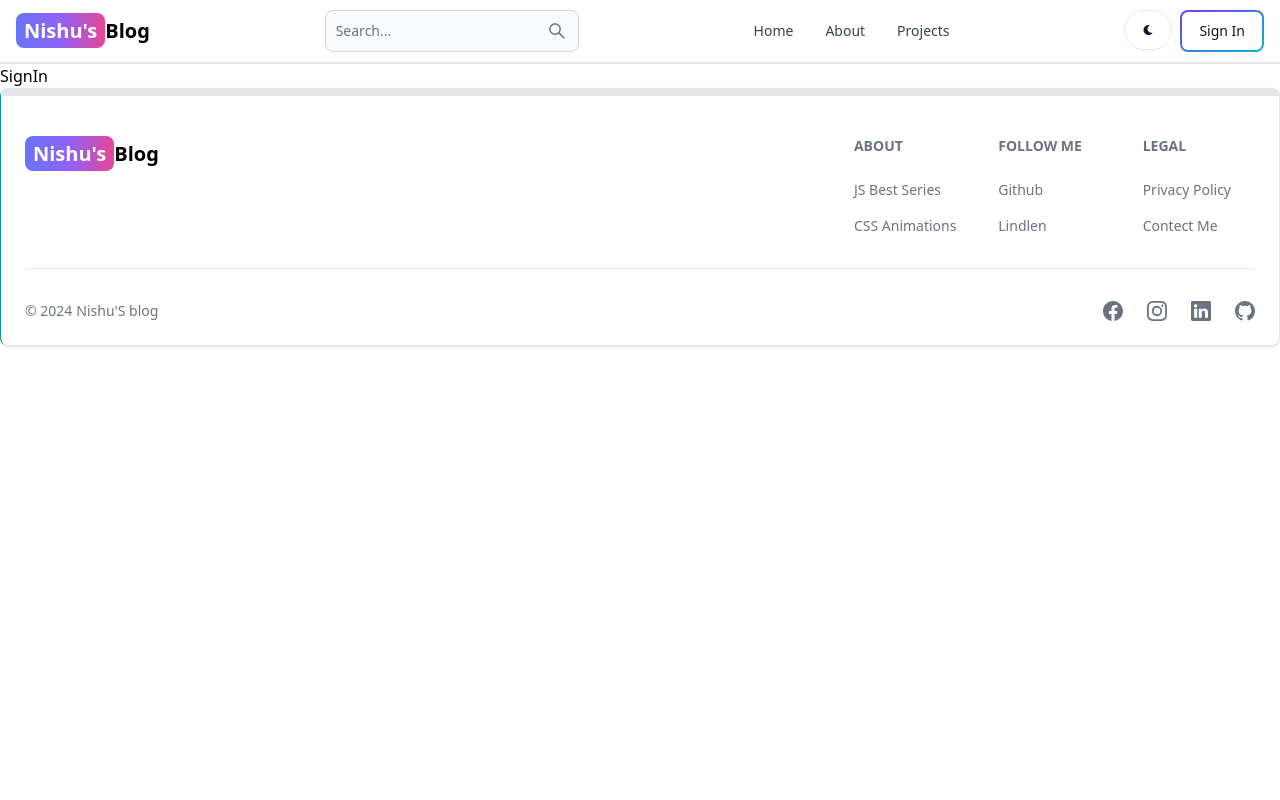
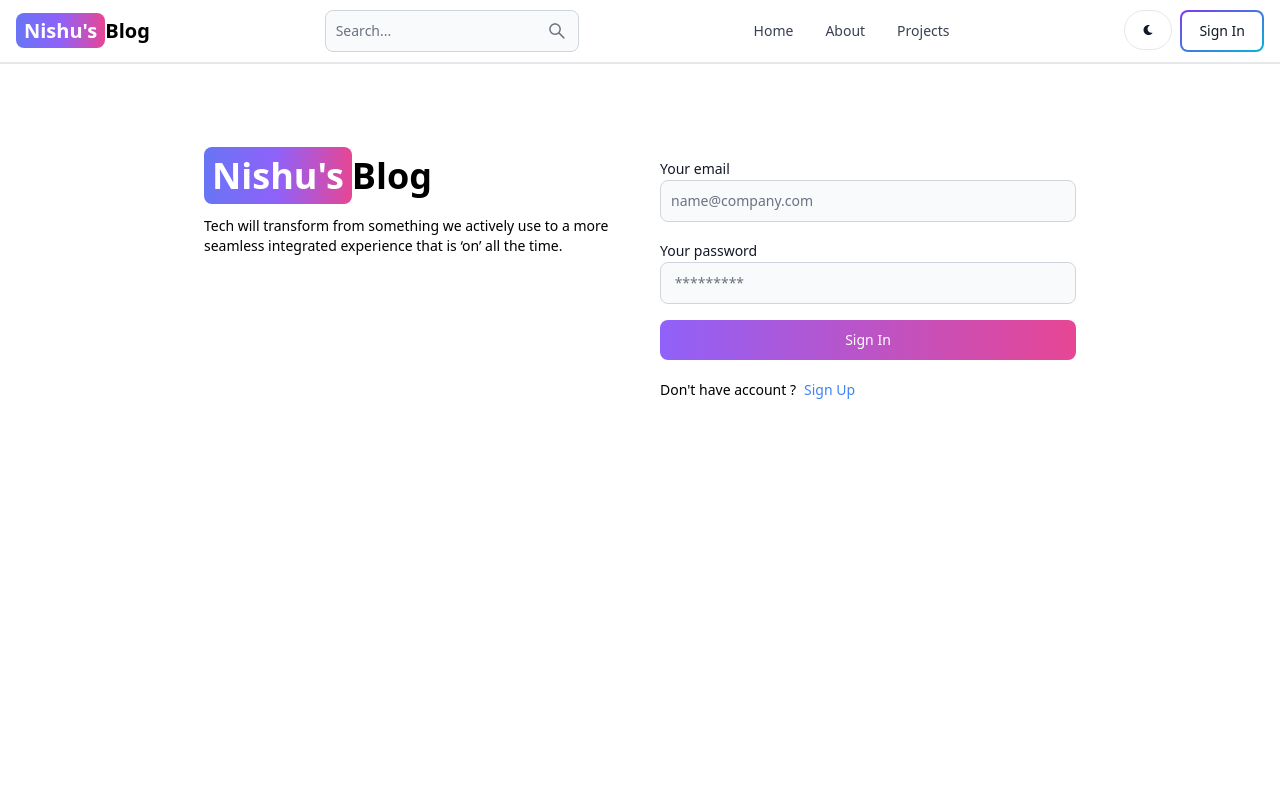
Before and after one commit to vikasutf8/mern-blog-app, a React (Vite) app in the folder client/: page /sign-in in a window 1280 px wide. Shown: the top 800 px of the page. Built offline with nearby package versions, Linux system fonts and the light colour scheme.

Commit message:
completed signIn page functionalty

```diff
--- a/client/src/pages/SignIn.jsx
+++ b/client/src/pages/SignIn.jsx
@@ -1,7 +1,118 @@
-import React from 'react'
+import { Alert, Button, Label, TextInput,Spinner } from 'flowbite-react'
+import {useState }from 'react'
+import { Link ,useNavigate} from 'react-router-dom'
+
 
 export default function SignIn() {
+  const [formData,setFormData] = useState({})
+  const [errorMessage,setErrorMessage] = useState(null)
+  const [loading,setLoading] = useState(false)
+
+  const navigate = useNavigate()
+  const handleChange = (e) => {
+    setFormData({...formData,[e.target.id]:e.target.value.trim()})
+    console.log(formData)
+  }
+
+  const handleSubmit = async(e) => {
+    e.preventDefault()
+    // console.log(formData)
+    if(  !formData.email || !formData.password){
+      return setErrorMessage('Please fill all the fields')
+    }
+
+    try {
+      setLoading(true)
+      setErrorMessage(null)
+      const res =await fetch('/api/auth/signin',{
+        method:'POST',
+        headers:{
+          'Content-Type':'application/json'
+        },
+        body:JSON.stringify(formData),
+      })
+      const data = await res.json()
+      if(data.success ===false){
+        return setErrorMessage(data.message)
+      }
+      setLoading(false)
+      if(res.ok){
+        navigate('/')
+      }
+    } catch (error) {
+      // console.log(error)
+      setErrorMessage("Error in signup ",error.message || 'Something went wrong')
+      setLoading(false)
+    }
+  }
+
   return (
-    <div>SignIn</div>
+    <div className='min-h-screen mt-20'>
+        <div className=' flex p-3 max-w-4xl mx-auto flex-col md:flex-row gap-10'>
+          {/* left */}
+          <div className='flex-1'>
+          <Link
+        to="/"
+        className="font-bold text-4xl dark:text-white"
+      >
+        <span
+          className="px-2 py-1
+          bg-gradient-to-r from-indigo-500 via-purple-500 to-pink-500 rounded-lg text-white
+          "
+        >
+          Nishu's
+        </span>
+        Blog
+      </Link>
+        <p className='text-sm mt-5'>
+        Tech will transform from something we actively use to a more seamless integrated experience that is ‘on’ all the time.
+        </p>
+          </div>
+          {/* right */}
+          <div className='flex-1'>
+            <form className='flex flex-col gap-4' onSubmit={handleSubmit}>
+
+              <div>
+                <Label value='Your email' />
+                <TextInput
+                   type='email'
+                   placeholder='name@company.com'
+                   id='email'
+                   onChange={handleChange}/>
+              </div>
+              <div>
+                <Label value='Your password' />
+                <TextInput
+                   type='password'
+                   placeholder=' *********'
+                   id='password'
+                   onChange={handleChange}/>
+              </div>
+              <Button gradientDuoTone='purpleToPink' type='submit' disabled={loading} >
+                {
+                  loading ? (
+                    <>
+                    <Spinner size='sm'/>
+                    <span className='pl-3'>Loading...</span>
+                    </>
+
+                  ) : 'Sign In'
+                }
+              </Button>
+            </form>
+            <div className='flex gap-2 text-sm mt-5'>
+              <span>Don't have account ?</span>
+              <Link to='/sign-up' className='text-blue-500'>Sign Up</Link>
+            </div>
+            {
+              errorMessage &&(
+                <Alert className='mt-5 ' color='failure'>
+                  {errorMessage}
+                </Alert>
+              )
+            }
+          </div>
+        </div>
+    </div>
   )
 }
```
